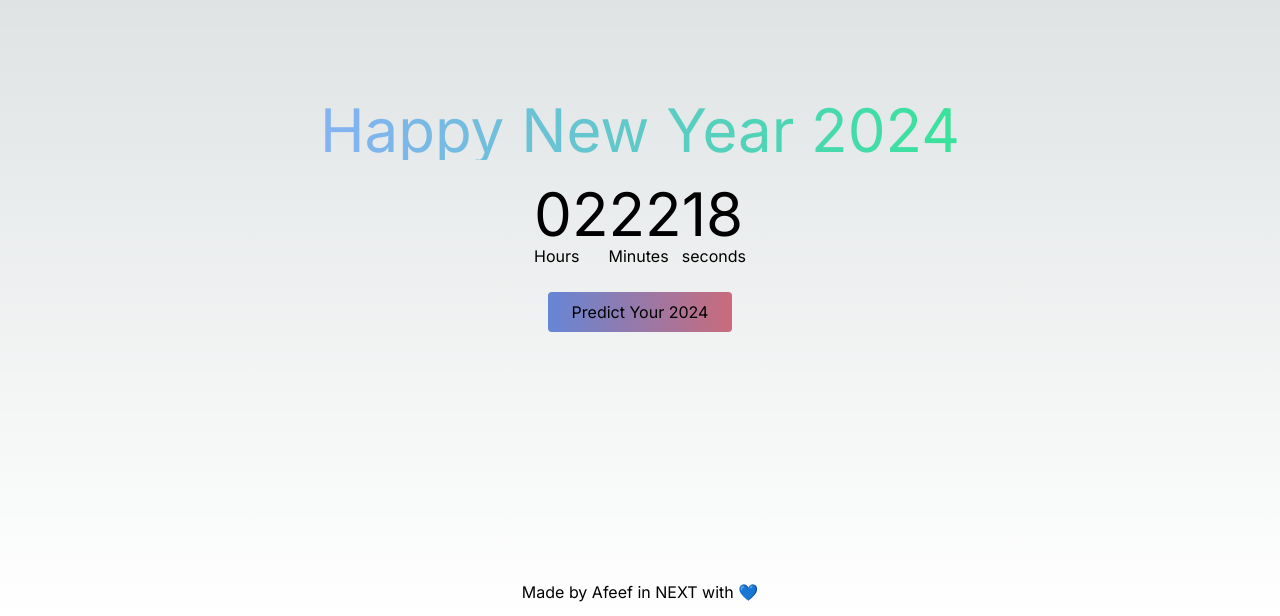
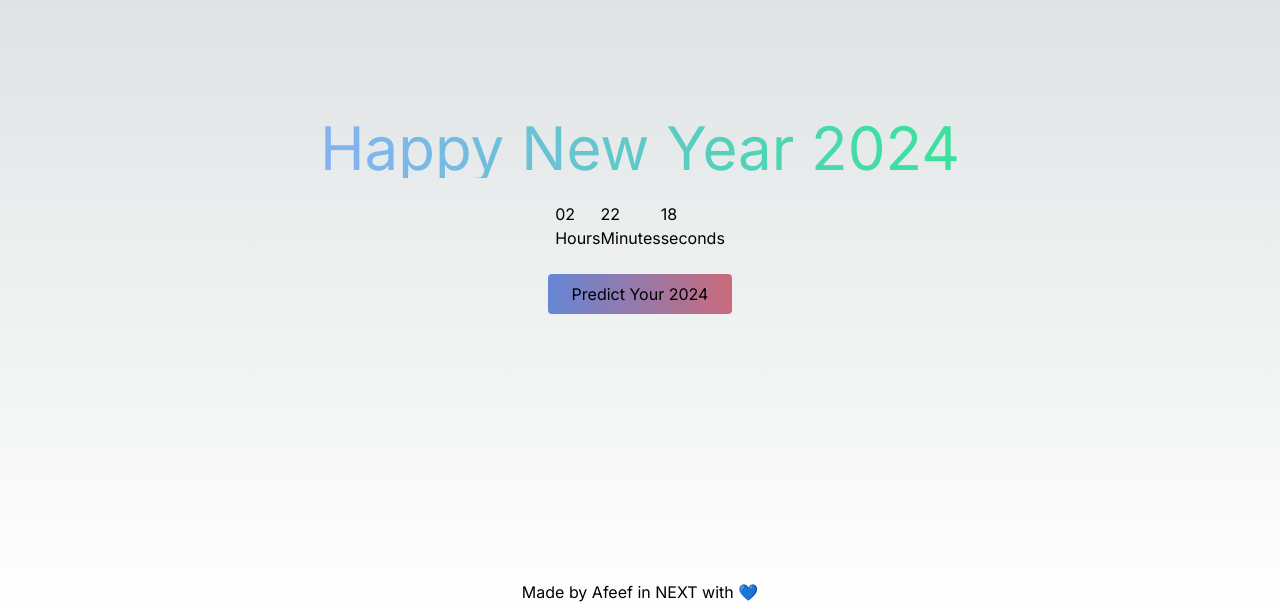
Before and after one commit to afeefuddin/happy-new-year, a Next.js app: page / in a window 1280 px wide. Shown: the part 184-800 px from the top of the page. Built offline with nearby package versions, Linux system fonts and the light colour scheme.

Commit message:
Please bhai

```diff
--- a/Components/Timer.jsx
+++ b/Components/Timer.jsx
@@ -46,18 +46,18 @@ const timeLeft = ()=>{
         <div>
             <div className="flex flex-row gap-4">
                 <div className=''>
-                   {!newyear && <div className="text-6xl" >{useTime.hours &&  useTime.hours<10  && <>0</>}{useTime.hours | 0}</div> }
-                   {newyear && <div className="text-6xl">00</div> }
+                   {!newyear && <div className="text-4xl" >{useTime.hours &&  useTime.hours<10  && <>0</>}{useTime.hours | 0}</div> }
+                   {newyear && <div className="text-4xl">00</div> }
                     <span>Hours</span>
                 </div>
                 <div>
-                    {!newyear && <div className="text-6xl">{useTime.mins &&  useTime.mins<10  && <>0</>}{useTime.mins | 0}</div>}
+                    {!newyear && <div className="text-4xl">{useTime.mins &&  useTime.mins<10  && <>0</>}{useTime.mins | 0}</div>}
                     {newyear && <div className="text-6xl">00</div> }
                     <span>Minutes</span>
                 </div>
                 <div>
-                    {!newyear && <div className="text-6xl" >{useTime.secs &&  useTime.secs<10  && <>0</>}{useTime.secs | 0}</div>}
-                    {newyear && <div className="text-6xl">00</div> }
+                    {!newyear && <div className="text-4xl" >{useTime.secs &&  useTime.secs<10  && <>0</>}{useTime.secs | 0}</div>}
+                    {newyear && <div className="text-4xl">00</div> }
                     <span>seconds</span>
                 </div>
             </div>
```
